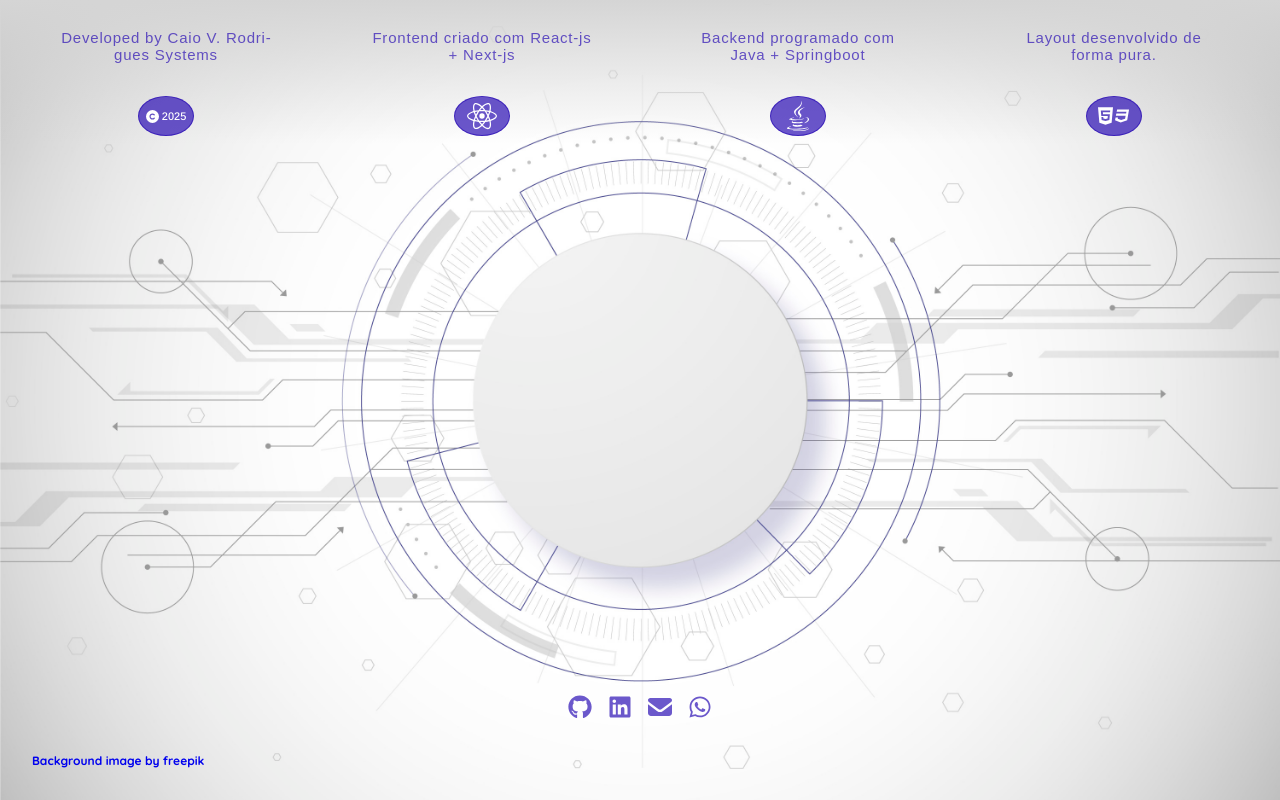
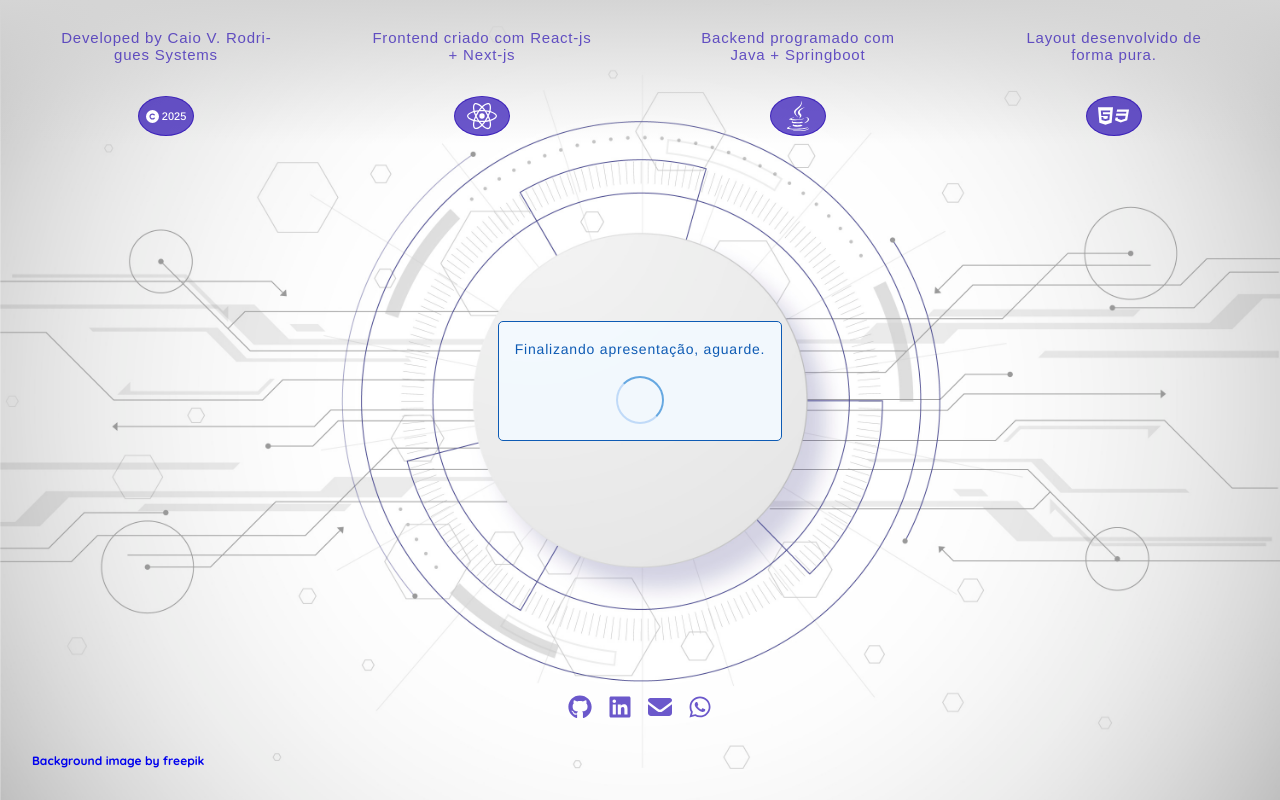
Before and after one commit to caaio-vrodrigues/caiosystems-clientside, a Next.js app: page /login in a window 1280 px wide. Both pictures are taken after a click on the button "Pular apresentação". Built offline with nearby package versions, Linux system fonts and the light colour scheme; a web font is replaced by a local one.

Commit message:
desenvolvendo o componente que encerra as boas vindas e conclusão do componente Welcome

```diff
--- a/src/components/login/welcome/Welcome.tsx
+++ b/src/components/login/welcome/Welcome.tsx
@@ -5,6 +5,7 @@ import { FontAwesomeIcon } from '@fortawesome/react-fontawesome';
 import { faArrowsTurnRight } from '@fortawesome/free-solid-svg-icons';
 import styles from './Welcome.module.css';
 import { Card } from './card/Card';
+import { EndWelcome } from './end-welcome/EndWelcome';
 
 export const Welcome = () => {
   const [skipPresentation, setSkipPresentation] = useState<boolean>(false);
@@ -25,5 +26,7 @@ export const Welcome = () => {
           </div>
       }
     })}
+    {skipPresentation && <EndWelcome/>}
+    {currentPage == allPages.length && !skipPresentation && <EndWelcome/>}
   </>
 }
--- /dev/null
+++ b/src/components/login/welcome/end-welcome/EndWelcome.module.css
@@ -0,0 +1,29 @@
+.wrapMsgReady{
+  display: flex;
+  flex-direction: column;
+  align-items: center;
+  border: 1px solid var(--colorPrimary);
+  color: var(--colorPrimary);
+  background-color: rgba(243, 250, 255, 0.914);
+  padding: 1rem;
+  border-radius: 5px;
+  margin: 0 1rem;
+  width: fit-content;
+}
+
+.wrapMsgReady p{
+  text-align: justify;
+  hyphens: auto;
+  font-size: var(--fontSizeText);
+  letter-spacing: var(--letterSpacingText);
+  line-height: var(--lineHeight);
+  width: fit-content;
+}
+
+@media screen and (max-width: 250px){
+  .wrapMsgReady{
+    padding: .3rem;
+    font-size: 14px;
+    margin: 0 .5rem;
+  }
+}
--- /dev/null
+++ b/src/components/login/welcome/end-welcome/EndWelcome.tsx
@@ -0,0 +1,15 @@
+import { useEffect, useContext } from 'react';
+import { ContextMaster } from '@/context/ContextProvider';
+import { Spinner } from '@/components/util/Spinner';
+import styles from './EndWelcome.module.css';
+
+export const EndWelcome = () => {
+  const { setEndPreview } = useContext(ContextMaster);
+  useEffect(()=> { setTimeout(()=>setEndPreview(true), 3000) }, [setEndPreview]);
+  return (
+    <div className={`${styles.wrapMsgReady}`}>
+      <p>{'Finalizando apresentação, aguarde.'}</p>
+      <Spinner login={false}/>
+    </div>
+  );
+}
--- /dev/null
+++ b/src/components/util/Spinner.module.css
@@ -0,0 +1,25 @@
+.spinner {
+  width: 3rem;
+  height: 3rem;
+  margin-top: 1rem;
+  display: inline-block;
+  border: 2px solid  var(--colorPrimaryHover);
+  border-top-color: rgba(179, 210, 246, 0.793);
+  border-right-color: rgba(179, 210, 246, 0.793);
+  border-radius: 50%;
+  animation: spin 0.8s linear infinite;
+  box-sizing: border-box;
+}
+
+@keyframes spin {
+  to {
+    transform: rotate(360deg);
+  }
+}
+
+@media screen and (max-width: 290px){
+  .spinnerLogin{
+  position: absolute;
+  margin-top: 13rem;
+}
+}
--- /dev/null
+++ b/src/components/util/Spinner.tsx
@@ -0,0 +1,15 @@
+'use client';
+import styles from './Spinner.module.css';
+
+type Props = {
+  login: boolean,
+}
+
+export const Spinner = ({ login }: Props) =>
+  <span
+    className={`${styles.spinner} ${login && styles.spinnerLogin}`}
+    role='status'
+    aria-label={'Carregando…'}
+    aria-live='polite'
+    title={'Carregando'}
+  />
```
